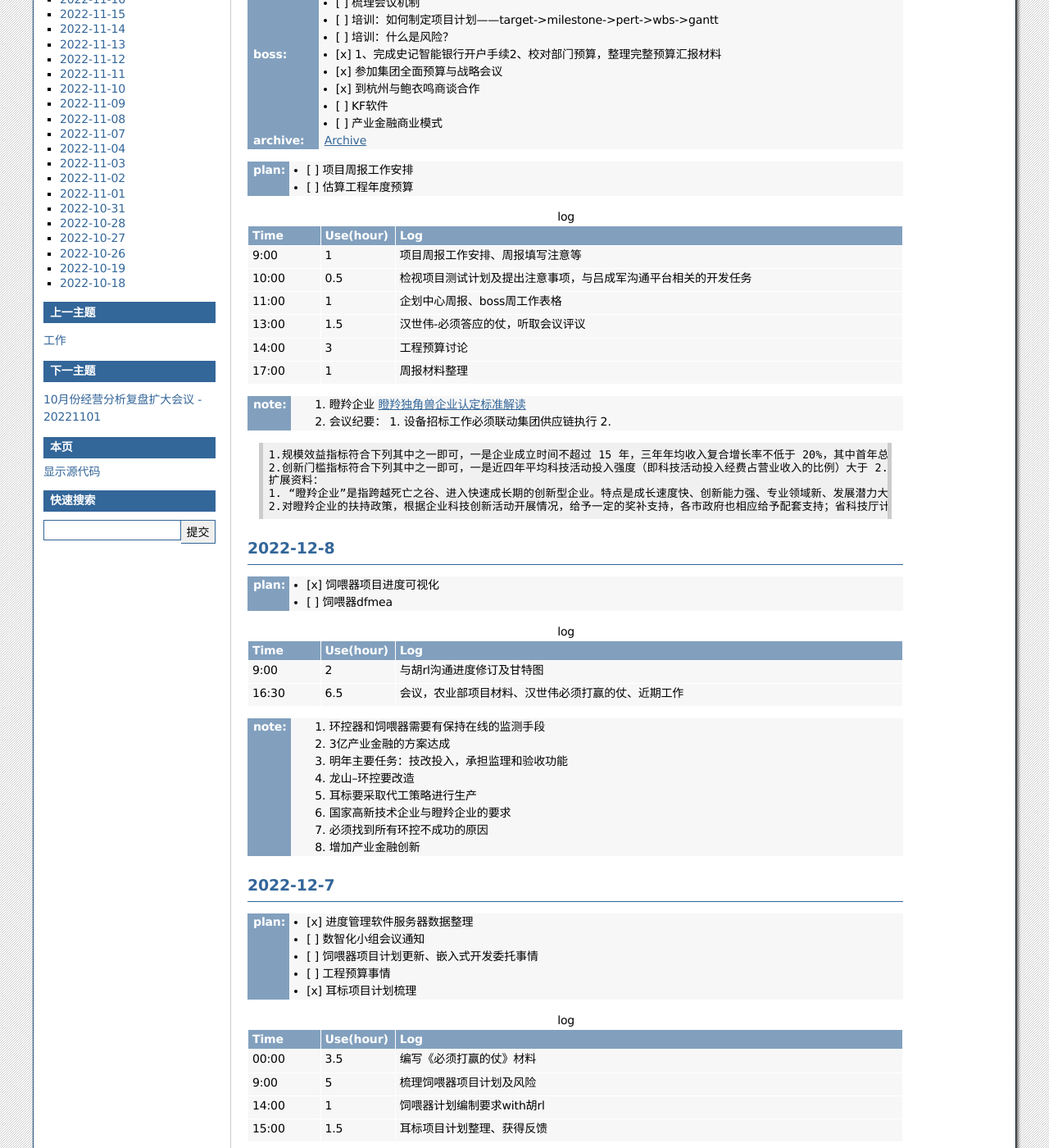
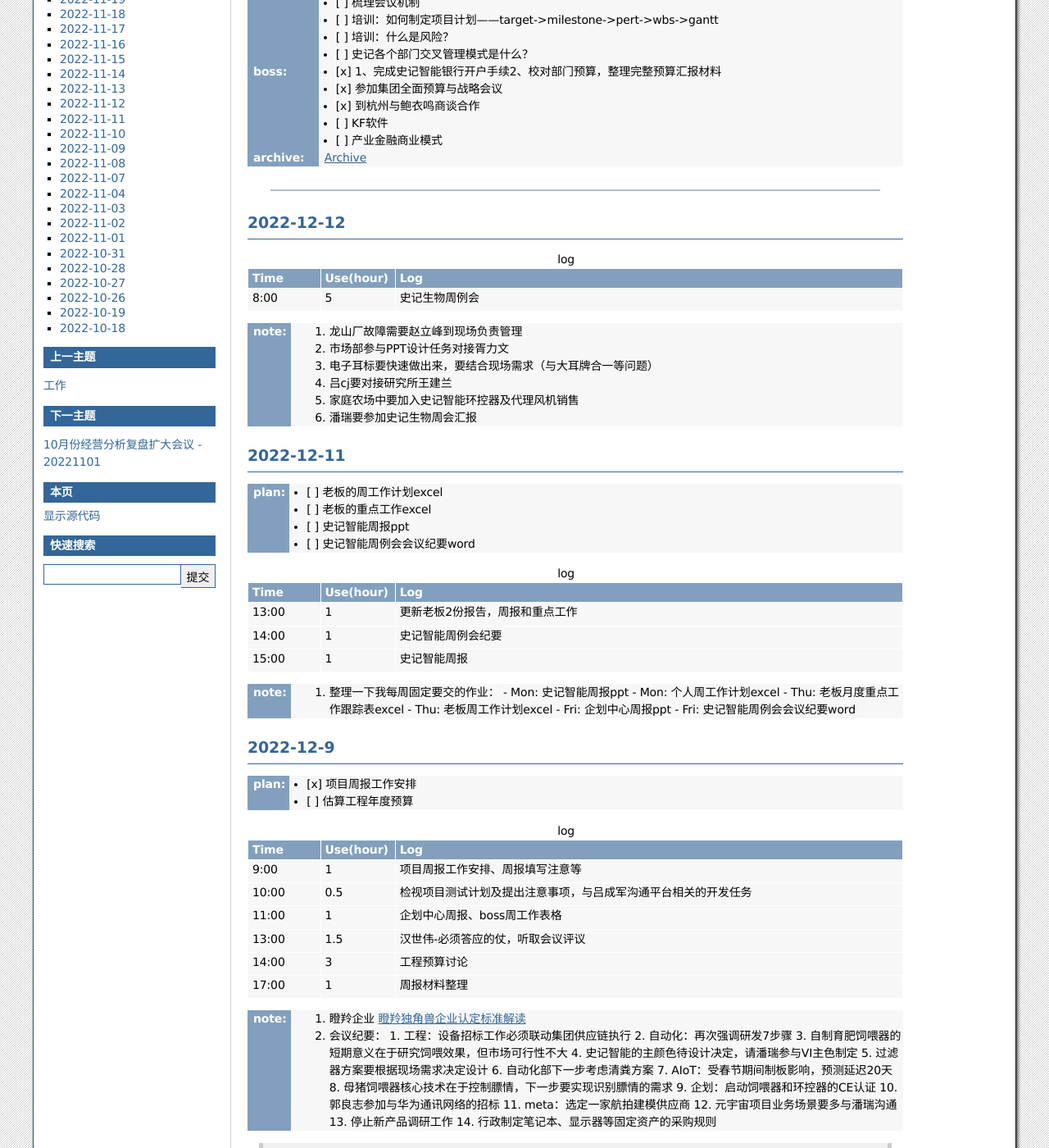
Before and after one commit to cruiurc/cruiurc.github.io, a Sphinx documentation site: the page built from source/work/sj/sj.rst, in a window 1280 px wide and 1400 px high, scrolled down 476 px. Shown: the whole window at 82% size. Built offline with Sphinx 7.4.7, drawn with Linux system fonts in a browser that asks for light colours; some of the changed text lies outside the part shown.

```diff
--- a/source/work/sj/sj.rst
+++ b/source/work/sj/sj.rst
@@ -5,12 +5,12 @@ TODO
 :下一步行动:
    - [x] 11-11，完善meta、饲喂器、环控器项目进度计划
    - [ ] 11-15，编制立项流程（配合财务部完成研发立项及预算工作）
-   - [ ] 11-15，编制立项模板（PPT&需求清单&文档）
+   - [x] 11-15，编制立项模板（PPT&需求清单&文档）
    - [ ] 11-15，数智化小组工作跟踪，材料准备和会议组织
    - [ ] 11-15，调研CO\ :sub:`2`\ 浓度和持续时间对不同类型猪的影响with朱宸萱
    - [x] 11-30，多次会议纪要转化成遗留任务
    - [x] 12-10，行政&现场采购流程
-   - [ ] 12-8，提交菜篮子工程材料
+   - [x] 12-8，提交菜篮子工程材料
    - [ ] 12-9，估重项目with朱宸萱
    - [ ] 国家高新技术企业与瞪羚企业的资质要求
 
@@ -23,6 +23,7 @@ TODO
    - [ ] 梳理会议机制
    - [ ] 培训：如何制定项目计划——target->milestone->pert->wbs->gantt
    - [ ] 培训：什么是风险？
+   - [ ] 史记各个部门交叉管理模式是什么？
 
 :boss:
    - [x] 1、完成史记智能银行开户手续2、校对部门预算，整理完整预算汇报材料
@@ -35,11 +36,56 @@ TODO
    :doc:`/work/sj/topic/archive`
 
 
+
 ---------
+
+2022-12-12
+-----------
+
+.. csv-table:: log
+   :header: "Time", "Use(hour)", "Log"
+   :widths: 10, 10, 70
+
+   8:00, 5, 史记生物周例会
+
+:note:
+   1. 龙山厂故障需要赵立峰到现场负责管理
+   2. 市场部参与PPT设计任务对接胥力文
+   3. 电子耳标要快速做出来，要结合现场需求（与大耳牌合一等问题）
+   4. 吕cj要对接研究所王建兰
+   5. 家庭农场中要加入史记智能环控器及代理风机销售
+   6. 潘瑞要参加史记生物周会汇报
+
+2022-12-11
+-----------
+:plan:
+   - [ ] 老板的周工作计划excel
+   - [ ] 老板的重点工作excel
+   - [ ] 史记智能周报ppt
+   - [ ] 史记智能周例会会议纪要word
+
+
+.. csv-table:: log
+   :header: "Time", "Use(hour)", "Log"
+   :widths: 10, 10, 70
+
+   13:00, 1, 更新老板2份报告，周报和重点工作
+   14:00, 1, 史记智能周例会纪要
+   15:00, 1, 史记智能周报
+
+:note:
+   1. 整理一下我每周固定要交的作业：
+      - Mon: 史记智能周报ppt
+      - Mon: 个人周工作计划excel
+      - Thu: 老板月度重点工作跟踪表excel
+      - Thu: 老板周工作计划excel
+      - Fri: 企划中心周报ppt
+      - Fri: 史记智能周例会会议纪要word
+
 2022-12-9
 ----------
 :plan:
-   - [ ] 项目周报工作安排
+   - [x] 项目周报工作安排
    - [ ] 估算工程年度预算
 
 .. csv-table:: log
@@ -56,8 +102,20 @@ TODO
 :note:
    1. 瞪羚企业 :doc:`/work/sj/topic/瞪羚企业`
    2. 会议纪要：
-      1. 设备招标工作必须联动集团供应链执行
-      2.
+      1. 工程：设备招标工作必须联动集团供应链执行
+      2. 自动化：再次强调研发7步骤
+      3. 自制育肥饲喂器的短期意义在于研究饲喂效果，但市场可行性不大
+      4. 史记智能的主颜色待设计决定，请潘瑞参与VI主色制定
+      5. 过滤器方案要根据现场需求决定设计
+      6. 自动化部下一步考虑清粪方案
+      7. AIoT：受春节期间制板影响，预测延迟20天
+      8. 母猪饲喂器核心技术在于控制膘情，下一步要实现识别膘情的需求
+      9. 企划：启动饲喂器和环控器的CE认证
+      10. 郭良志参加与华为通讯网络的招标
+      11. meta：选定一家航拍建模供应商
+      12. 元宇宙项目业务场景要多与潘瑞沟通
+      13. 停止新产品调研工作
+      14. 行政制定笔记本、显示器等固定资产的采购规则
 
 ::
 
```
Also changed, not shown: source/diary/diary.rst (+33 -1 lines).
